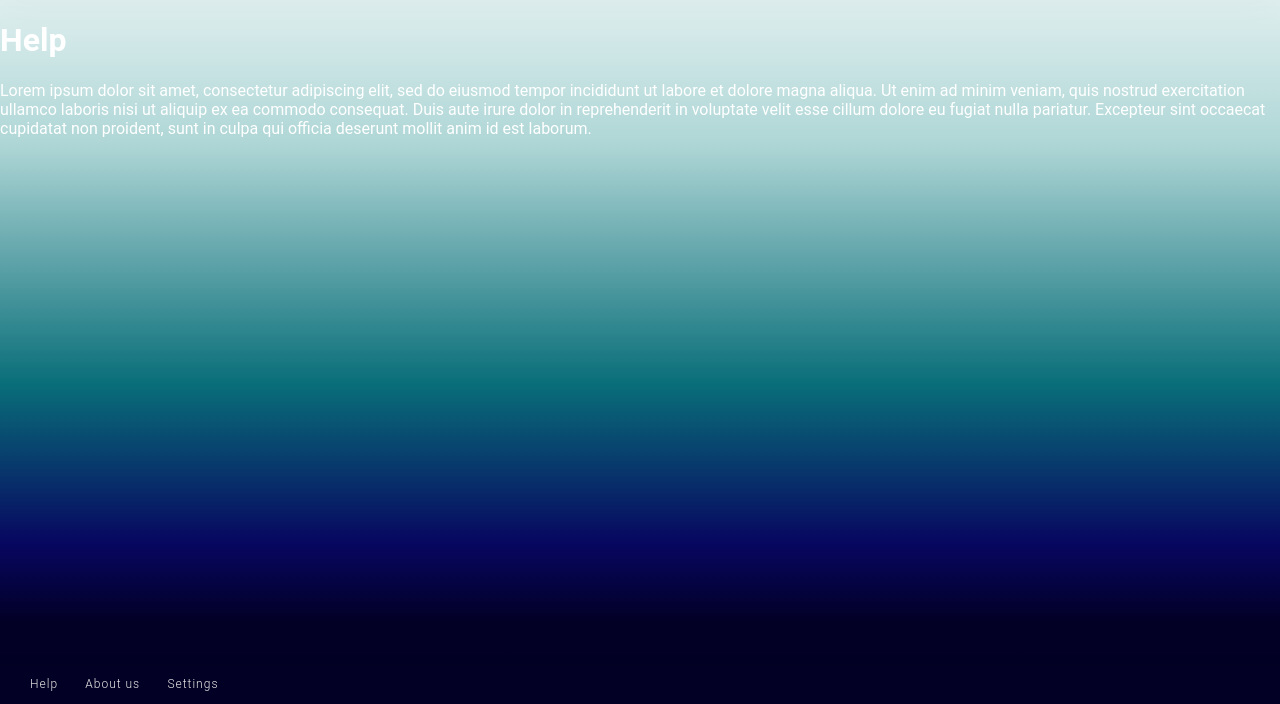
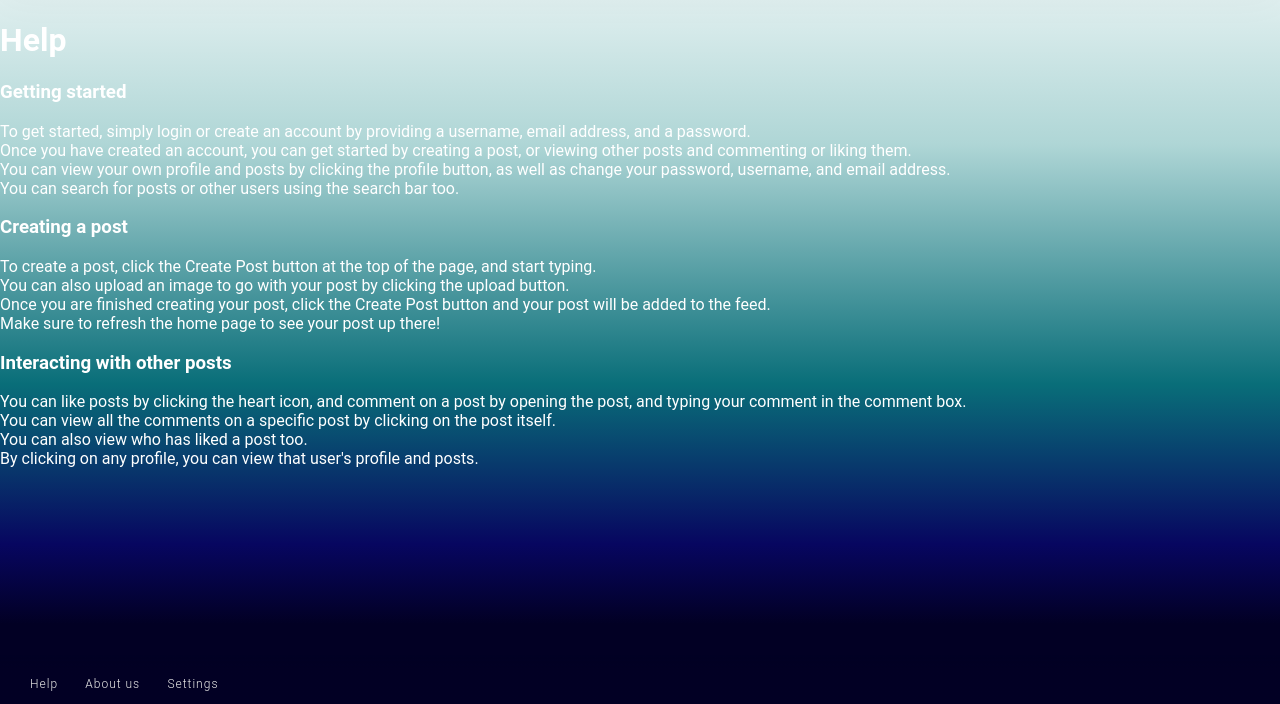
Before and after one commit to 2767753o/wad2-ae-group1d, a Django app: page /blink/help/ in a window 1280 px wide. Shown: the part 96-800 px from the top of the page. Run offline with Django 3.2, Linux system fonts and the light colour scheme.

Commit message:
fill about and help pages with some content

```diff
--- a/blink/templates/blink/help.html
+++ b/blink/templates/blink/help.html
@@ -8,10 +8,25 @@
 
 {% block body_block %}
 	<h1>Help</h1>
+    <h3>Getting started</h3>
     <p>
-        Lorem ipsum dolor sit amet, consectetur adipiscing elit, sed do eiusmod tempor incididunt ut labore et dolore magna aliqua.
-        Ut enim ad minim veniam, quis nostrud exercitation ullamco laboris nisi ut aliquip ex ea commodo consequat.
-        Duis aute irure dolor in reprehenderit in voluptate velit esse cillum dolore eu fugiat nulla pariatur.
-        Excepteur sint occaecat cupidatat non proident, sunt in culpa qui officia deserunt mollit anim id est laborum.
+        To get started, simply login or create an account by providing a username, email address, and a password.<br />
+        Once you have created an account, you can get started by creating a post, or viewing other posts and commenting or liking them.<br />
+        You can view your own profile and posts by clicking the profile button, as well as change your password, username, and email address.<br />
+        You can search for posts or other users using the search bar too.<br />
+    </p>
+    <h3>Creating a post</h3>
+    <p>
+        To create a post, click the Create Post button at the top of the page, and start typing.<br />
+        You can also upload an image to go with your post by clicking the upload button.<br />
+        Once you are finished creating your post, click the Create Post button and your post will be added to the feed.<br />
+        Make sure to refresh the home page to see your post up there!<br />
+    </p>
+    <h3>Interacting with other posts</h3>
+    <p>
+        You can like posts by clicking the heart icon, and comment on a post by opening the post, and typing your comment in the comment box.<br />
+        You can view all the comments on a specific post by clicking on the post itself.<br />
+        You can also view who has liked a post too.<br />
+        By clicking on any profile, you can view that user's profile and posts.<br />
     </p>
 {% endblock %}
```
Also changed, not shown: blink/templates/blink/about.html (+10 -4 lines).
